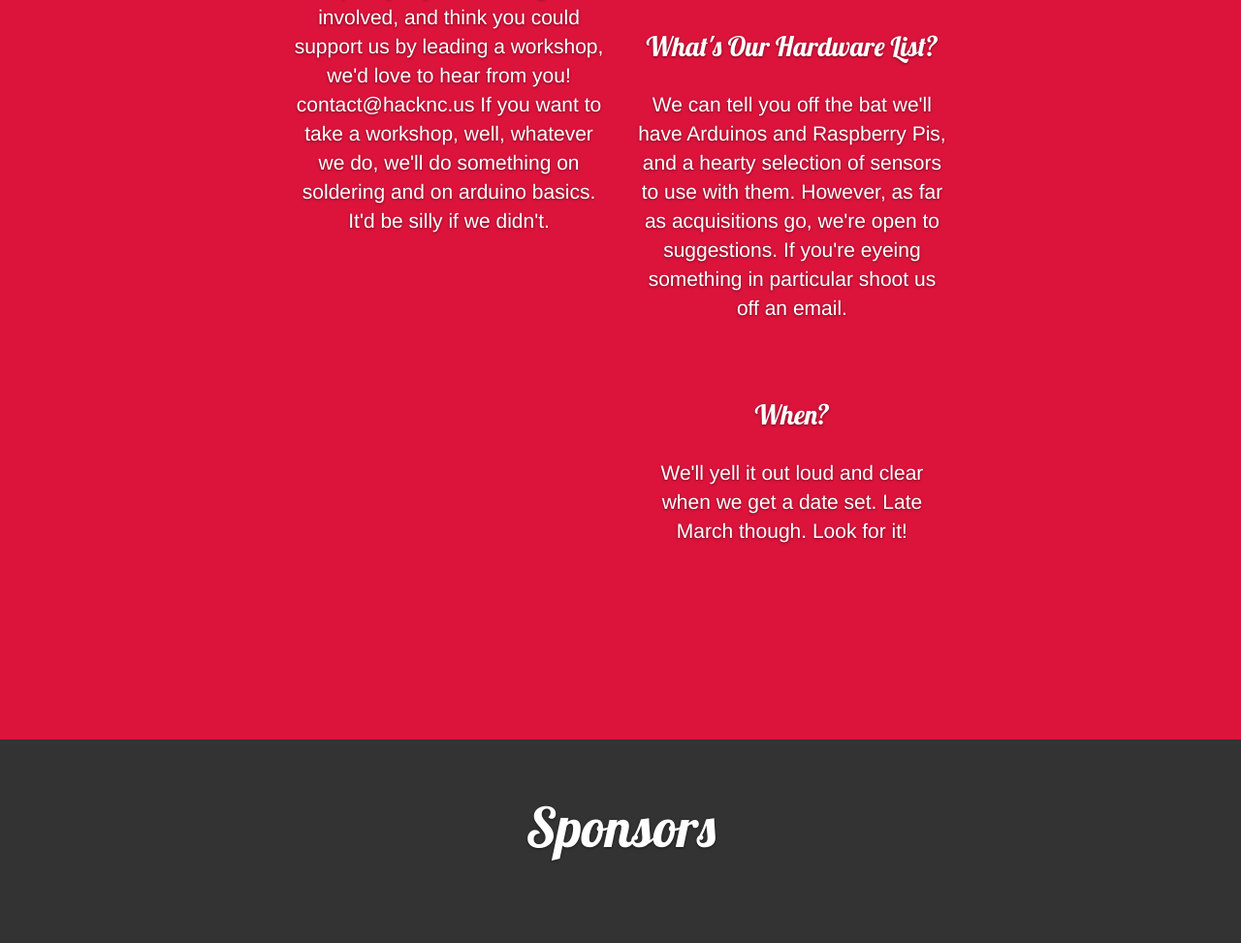
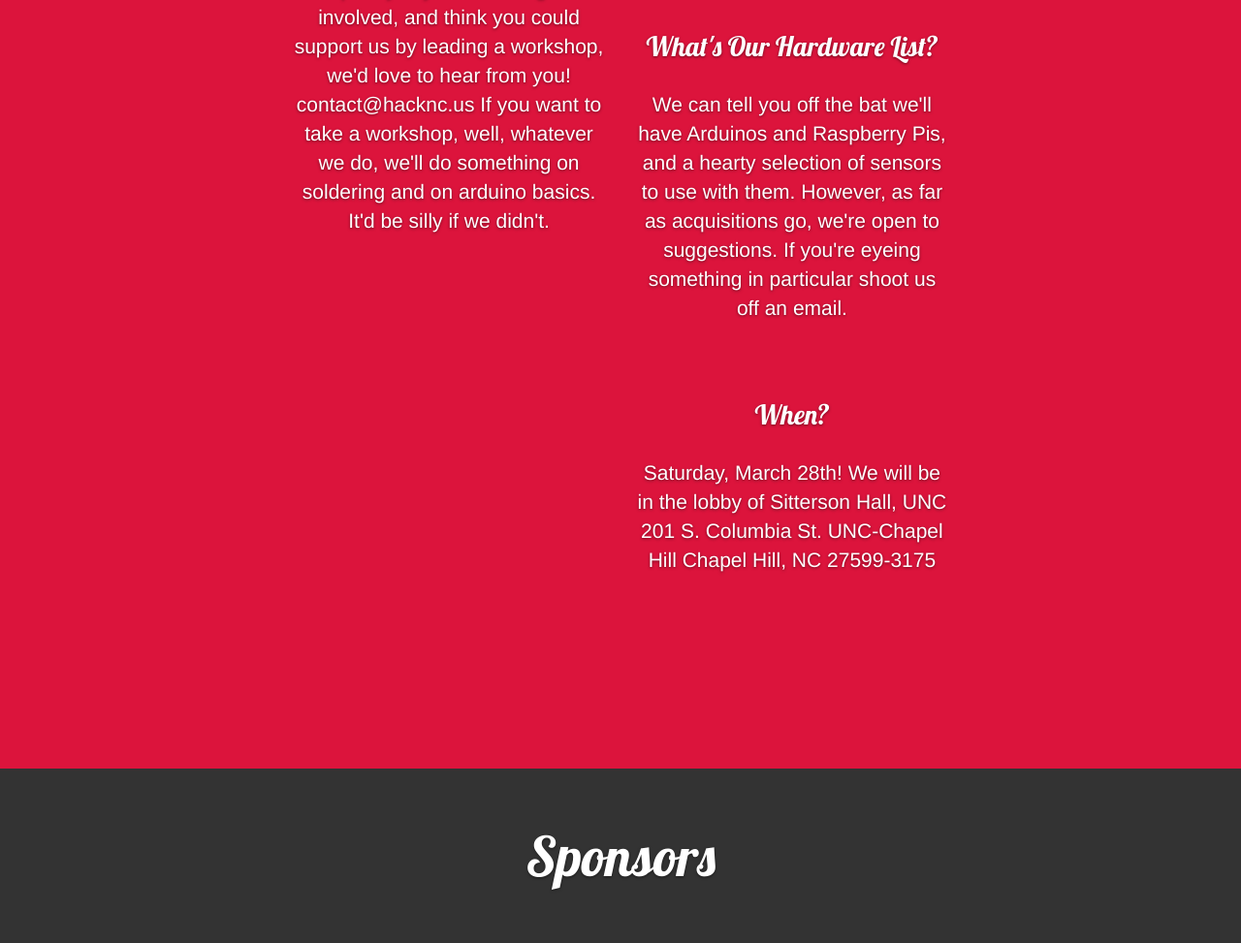
Before and after one commit to HackNC/raspbjam-website, a website: page index.html in a window 1280 px wide. Shown: the part 3347-4320 px from the top of the page at 97% size. Before the commit the page ends 4290 px from the top, so only its background shows below. Drawn offline with nearby package versions, Linux system fonts and the light colour scheme; files whose address does not match are found by name.

Commit message:
added date and form

```diff
--- a/index.html
+++ b/index.html
@@ -37,7 +37,7 @@
         </div>
  -->
      <div><img src="logo_white_2.png" style="width:50%"></div>
-        <div><a href="signup.html" class="btn">REGISTER</a></div>
+        <div><a href="https://docs.google.com/forms/d/1iZLjW2V8dxF2iIfhiHtALq-MQ13G0SwSb6ytVIQHtt8/viewform?usp=send_form" class="btn">REGISTER</a></div>
     </div>
     <div class="content" style="width:100%; background-color:crimson">
     <div id="introduction1" class="content col-md-10 col-md-offset-1" style="background-color:crimson">
@@ -106,7 +106,10 @@
                 When?
             </div>
             <div class="data2">
-                We'll yell it out loud and clear when we get a date set.  Late March though.  Look for it!
+                Saturday, March 28th!  We will be in the lobby of Sitterson Hall, UNC
+                201 S. Columbia St.
+                UNC-Chapel Hill
+                Chapel Hill, NC 27599-3175
             </div>
         </div>
         </div>
```
